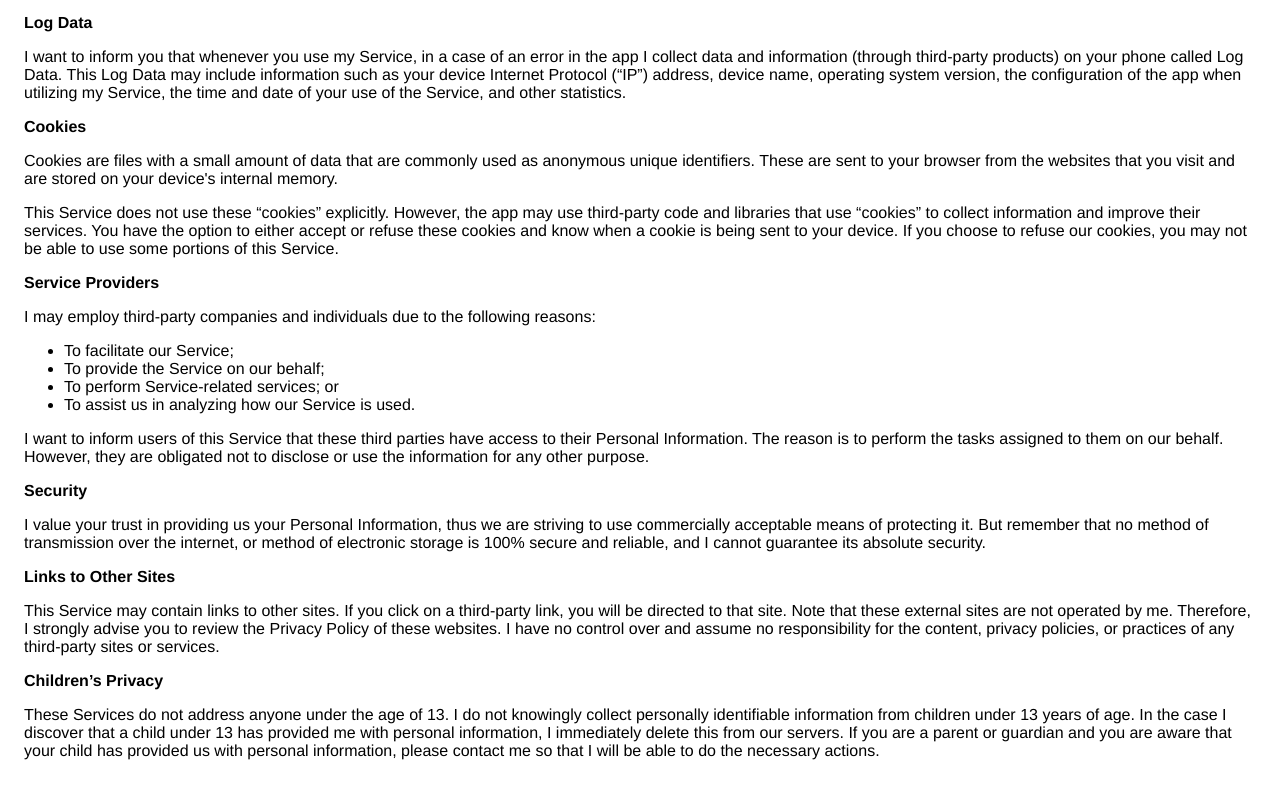
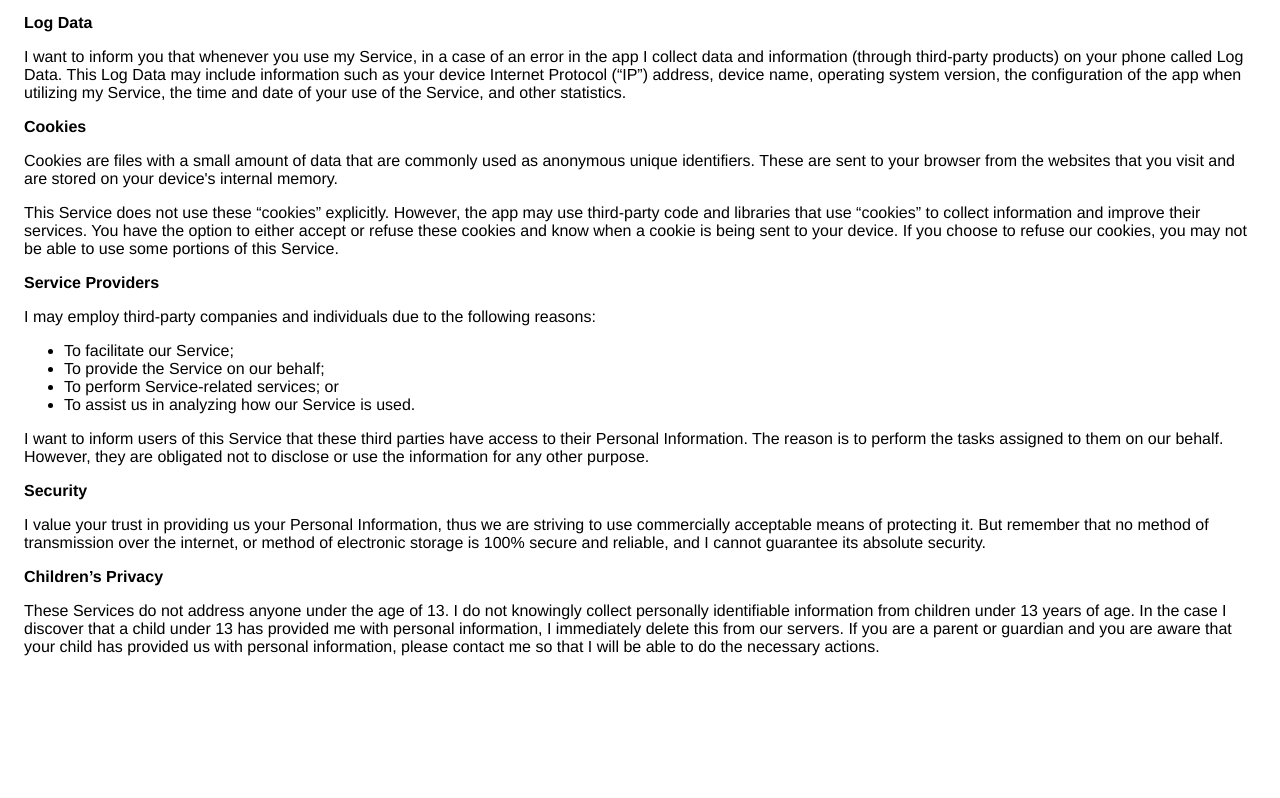
Before and after one commit to splash90-dev/supernova-squadron-privacy, a plain HTML site: page index.html in a window 1280 px wide. Shown: the part 458-1256 px from the top of the page. After the commit the page ends 1154 px from the top, so only its background shows below. Drawn offline with Linux system fonts and the light colour scheme.

Commit message:
Update index.html

```diff
--- a/index.html
+++ b/index.html
@@ -76,15 +76,6 @@
                   of transmission over the internet, or method of electronic
                   storage is 100% secure and reliable, and I cannot
                   guarantee its absolute security.
-                </p> <p><strong>Links to Other Sites</strong></p> <p>
-                  This Service may contain links to other sites. If you click on
-                  a third-party link, you will be directed to that site. Note
-                  that these external sites are not operated by me.
-                  Therefore, I strongly advise you to review the
-                  Privacy Policy of these websites. I have
-                  no control over and assume no responsibility for the content,
-                  privacy policies, or practices of any third-party sites or
-                  services.
                 </p> <p><strong>Children’s Privacy</strong></p> <div><p>
                     These Services do not address anyone under the age of 13.
                     I do not knowingly collect personally
```
